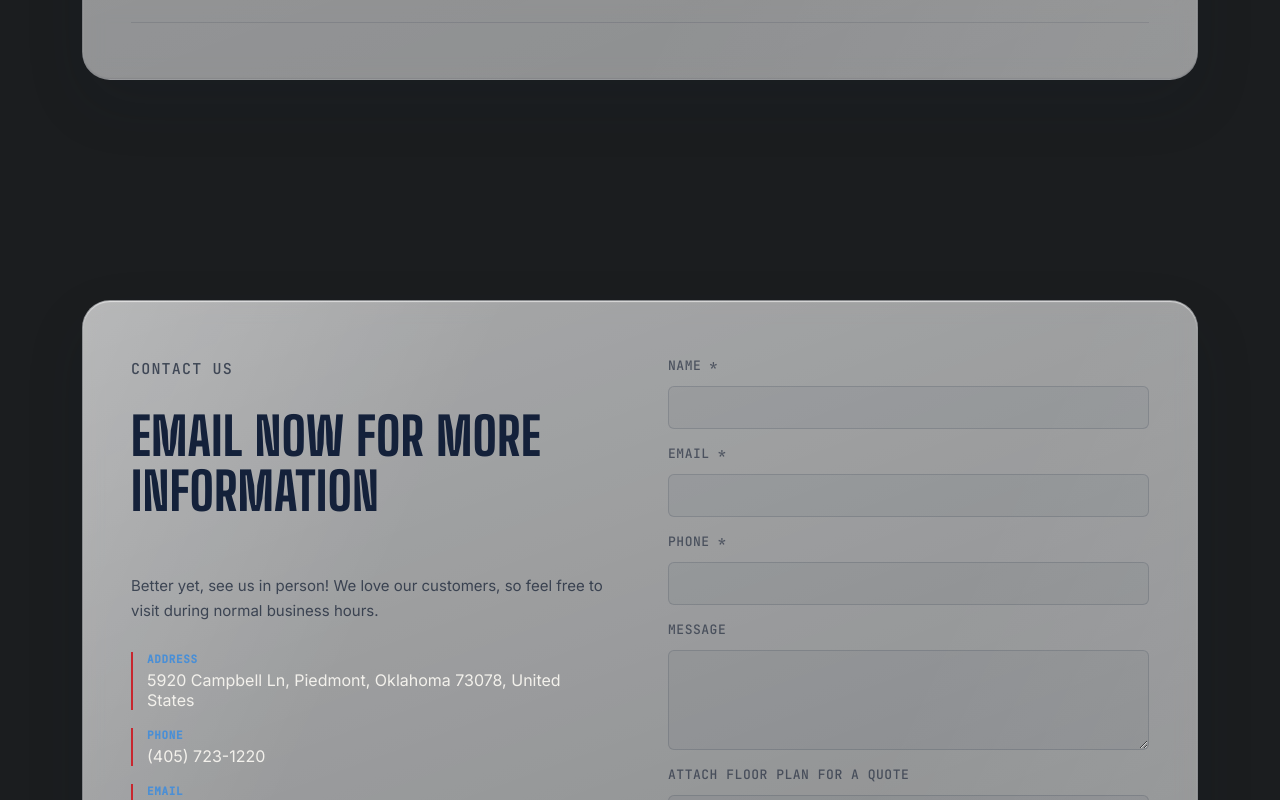
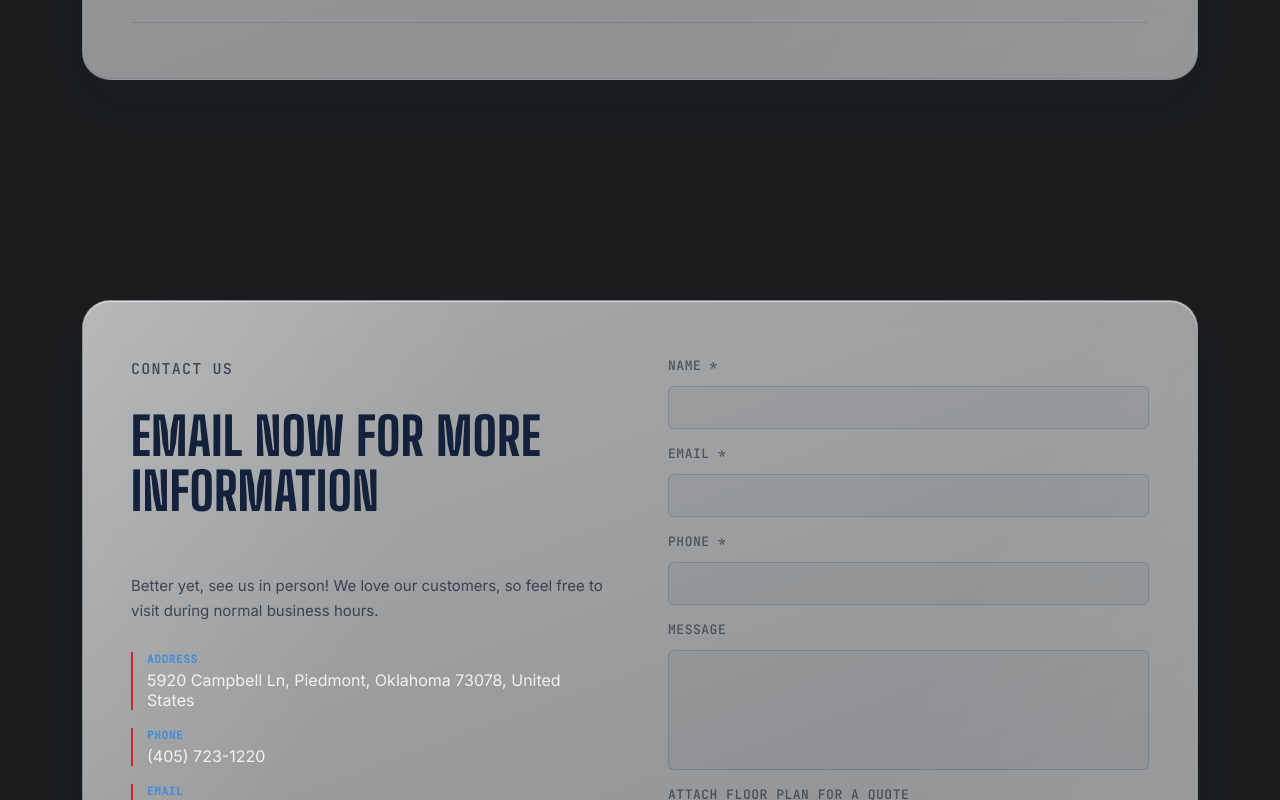
Before and after one commit to Harvestpanels/US-Panels-frontend, a React (Vite) app: page / in a window 1280 px wide. Shown: the part 5993-6793 px from the top of the page. Built offline with nearby package versions, Linux system fonts and the light colour scheme.

Commit message:
Disable message textarea resizing, add styled scrollbar
Fixed the box at 120px tall with resize: none, and styled the
overflow scrollbar (thin, on-brand color) for both Firefox
(scrollbar-width/-color) and Chromium/Safari
(::-webkit-scrollbar) instead of the diagonal resize handle.

```diff
--- a/src/App.css
+++ b/src/App.css
@@ -1050,9 +1050,33 @@ h3 {
   border: 1px solid rgba(20, 30, 50, 0.14);
   border-radius: 6px;
   padding: 11px 14px;
-  resize: vertical;
   transition: border-color 0.2s ease, box-shadow 0.2s ease;
   margin-top: 6px;
+}
+
+.hp-contact__form textarea {
+  resize: none;
+  height: 120px;
+  overflow-y: auto;
+  scrollbar-width: thin;
+  scrollbar-color: rgba(20, 30, 50, 0.3) transparent;
+}
+
+.hp-contact__form textarea::-webkit-scrollbar {
+  width: 8px;
+}
+
+.hp-contact__form textarea::-webkit-scrollbar-track {
+  background: transparent;
+}
+
+.hp-contact__form textarea::-webkit-scrollbar-thumb {
+  background: rgba(20, 30, 50, 0.25);
+  border-radius: 999px;
+}
+
+.hp-contact__form textarea::-webkit-scrollbar-thumb:hover {
+  background: rgba(20, 30, 50, 0.4);
 }
 
 .hp-contact__form input:focus,
```
